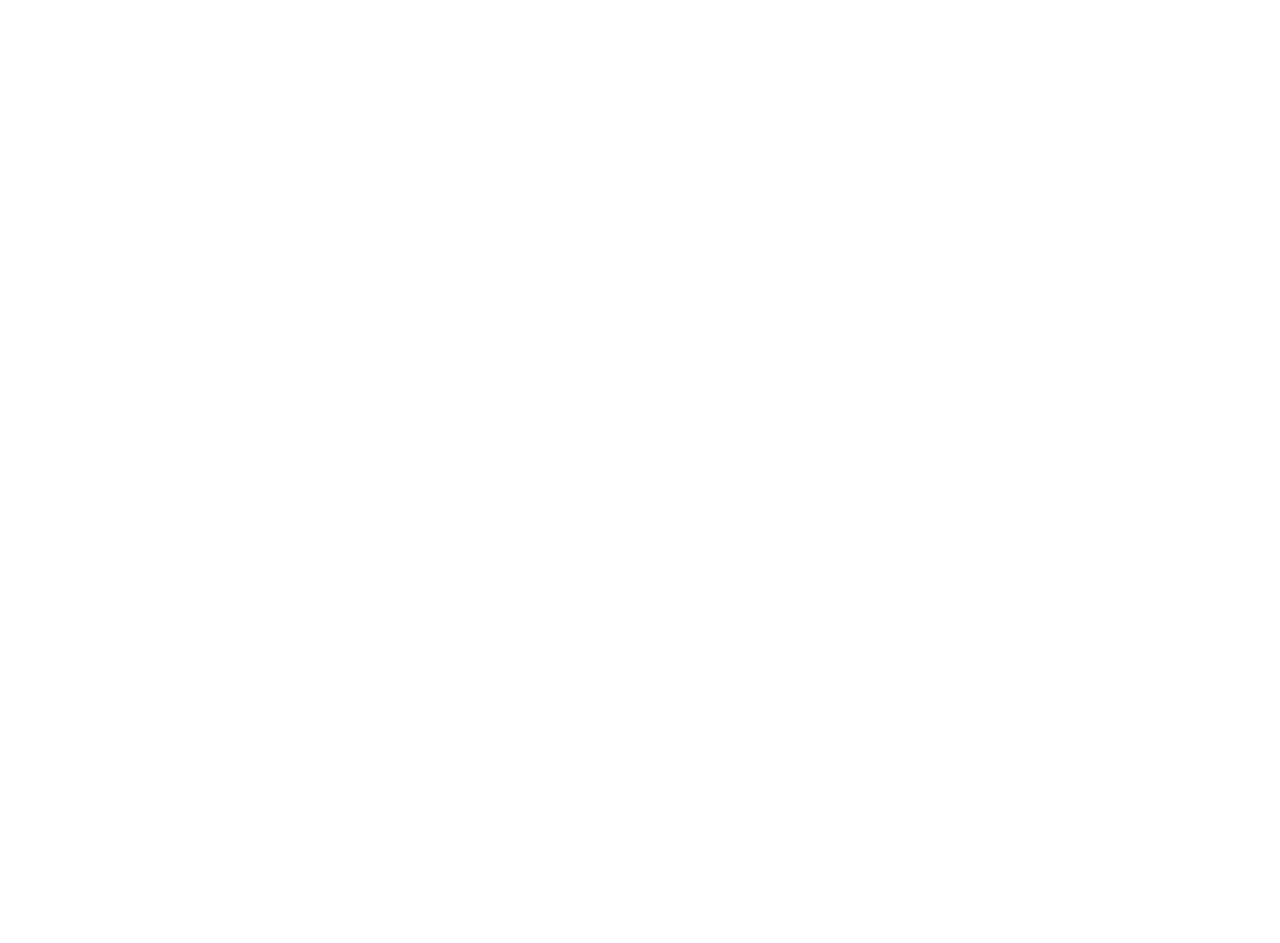
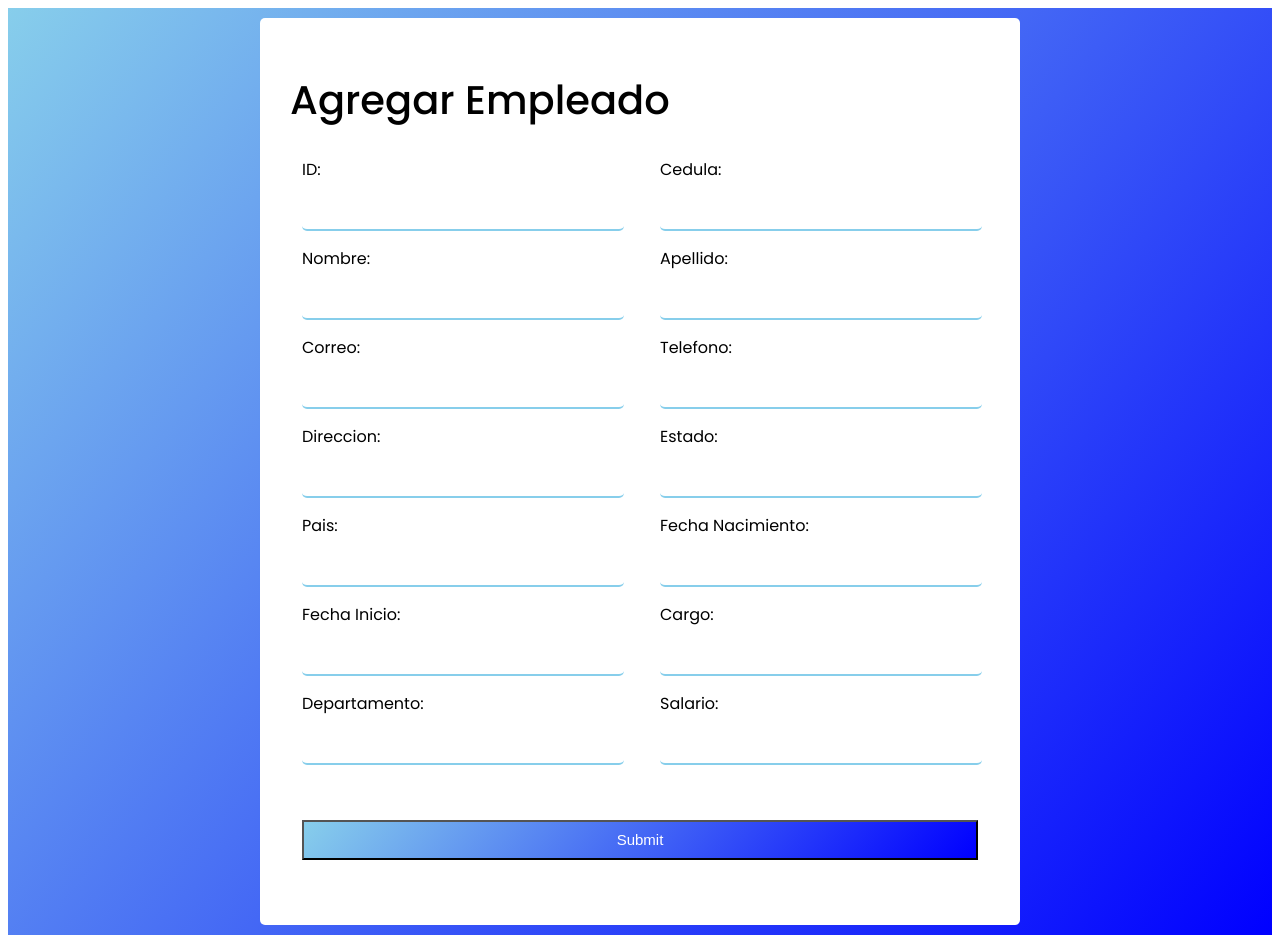
Before and after one commit to rbueno25/nomina, a React (Vite) app in the folder frontend/: page /agregar in a window 1280 px wide. Before the commit this address had no page. Before the commit the page ends 800 px from the top, so only its background shows below. Built offline with nearby package versions, Linux system fonts and the light colour scheme.

Commit message:
mostre los datos de la tabla

```diff
--- a/frontend/src/app/Login.jsx
+++ b/frontend/src/app/Login.jsx
@@ -43,24 +43,26 @@ const Login = () => {
 
           <div className="input-groupt">
             <div className="input-feild">
-              <div className="lala">
+              <div className="ok">
                 <label htmlFor="">Nombre de Usuario:</label>
                 <input
                   onChange={(event) => {
                     setValue({ ...value, username: event.target.value });
                   }}
                   type="text"
+                  className="input"
                 />
               </div>
             </div>
             <div className="input-feild">
-              <div className="lala">
+              <div className="ok">
                 <label htmlFor="">Contraseña: </label>
                 <input
                   onChange={(event) => {
                     setValue({ ...value, clave: event.target.value });
                   }}
                   type="password"
+                  className="input"
                 />
               </div>
             </div>
--- a/frontend/src/app/percepciones.jsx
+++ b/frontend/src/app/percepciones.jsx
@@ -1,40 +1,44 @@
 import React from 'react'
 import Table from '../components/Table'
+import { IoMdPersonAdd } from "react-icons/io";
+import '../css/ajustar.css'
 
 const Percepciones = () => {
 
   const rows = [
-     " IdEmpleados",
-     " Cedula",
-     " Nombre ",
-     " Apellido",
-     " Correo",
-     " Telefono",
-     " Direccion",
-     " Estado",
-     " Pais",
-     " FechaNac",
-     " FechaInicio",
-     " ID_TipoContrato",
-     " ID_Cargo",
-     " ID_Departamento",
+     "IdEmpleados",
+     "Cedula",
+     "Nombre ",
+     "Apellido",
+     "Correo",
+     "Telefono",
+     "Direccion",
+     "Estado",
+     "Pais",
+     "FechaNac",
+     "FechaInicio",
+     "ID_TipoContrato",
+     "ID_Cargo",
+     "ID_Departamento",
+     "SalarioBase",
   ]
 
   const columns = [
-    " IdEmpleados",
-    " Cedula",
-    " Nombre ",
-    " Apellido",
-    " Correo",
-    " Telefono",
-    " Direccion",
-    " Estado",
-    " Pais",
-    " FechaNac",
-    " FechaInicio",
-    " ID_TipoContrato",
-    " ID_Cargo",
-    " ID_Departamento",
+    "IdEmpleados",
+    "Cedula",
+    "Nombre ",
+    "Apellido",
+    "Correo",
+    "Telefono",
+    "Direccion",
+    "Estado",
+    "Pais",
+    "FechaNac",
+    "FechaInicio",
+    "TipoContrato",
+    "Cargo",
+    "Departamento",
+    "Salario",
  ]
 
  const api = {
@@ -42,6 +46,9 @@ const Percepciones = () => {
  }
   return (
     <>
+      <h1>Percepciones</h1>
+      <hr />
+      <button className='agregar'><IoMdPersonAdd /> Agregar</button>
     <Table columns={columns} rows={rows} api={api} />
     </>
   )
--- /dev/null
+++ b/frontend/src/components/Agregar.jsx
@@ -0,0 +1,97 @@
+import React from 'react'
+import '../css/agregar.css'
+
+const Agregar = () => {
+  return (
+    <>
+    <div className="lala">
+
+     <div class="container">
+
+        <div class="title"><h1>Agregar Empleado</h1></div>
+
+        <form className='formulario'>
+
+            <div class="form-group">
+              <span>ID: </span>
+              <input type="text" className='la'/>
+            </div>
+
+            <div class="form-group">
+              <span>Cedula: </span>
+              <input type="text" className='la'/>
+            </div>
+
+
+            <div class="form-group">
+                <span>Nombre: </span>
+                <input  type="text" className='la'/>
+            </div>
+
+
+            <div class="form-group">
+              <span>Apellido: </span>
+              <input type="text" className='la'/>
+            </div>
+
+            <div class="form-group">
+              <span>Correo: </span>
+              <input type="text" className='la'/>
+            </div>
+
+            <div class="form-group">
+              <span>Telefono: </span>
+              <input type="text" className='la'/>
+            </div>
+
+            <div class="form-group">
+              <span>Direccion: </span>
+              <input type="text" className='la'/>
+            </div>
+
+            <div class="form-group">
+              <span>Estado: </span>
+              <input type="text" className='la'/>
+            </div>
+
+            <div class="form-group">
+              <span>Pais: </span>
+              <input type="text" className='la'/>
+            </div>
+
+            <div class="form-group">
+              <span>Fecha Nacimiento: </span>
+              <input type="text" className='la'/>
+            </div>
+
+            <div class="form-group">
+              <span>Fecha Inicio: </span>
+              <input type="text" className='la'/>
+            </div>
+
+            <div class="form-group">
+              <span>Cargo: </span>
+              <input type="text" className='la'/>
+            </div>
+
+            <div class="form-group">
+              <span>Departamento: </span>
+              <input type="text" className='la'/>
+            </div>
+
+            <div class="form-group">
+              <span>Salario: </span>
+              <input type="text" className='la'/>
+            </div>
+
+            <div class="elboton">
+              <input type="submit" className='la'/>
+            </div>
+        </form>
+    </div>
+    </div>
+    </>
+  )
+}
+
+export default Agregar
--- a/frontend/src/css/Login.css
+++ b/frontend/src/css/Login.css
@@ -33,7 +33,7 @@
     width: 90%;
 }
 
-input[type="text"], input[type="password"] {
+.input[type="text"], .input[type="password"] {
     height: 32px;
     border: none;
     background-color:#172f74e3;
@@ -42,12 +42,12 @@ input[type="text"], input[type="password"] {
     font-size: 14px;
 }
 
-input:focus{
+.input:focus{
     outline: none;
     border: 1px solid #4485e7fb;
 }
 
-.lala {
+.ok {
     display: flex;
     flex-direction: column;
 }
--- /dev/null
+++ b/frontend/src/css/agregar.css
@@ -0,0 +1,82 @@
+@import url('https://fonts.googleapis.com/css2?family=Poppins:wght@100;200;300;500;700&family=Ubuntu:wght@300;500;700&display=swap');
+
+.lala {
+    display: flex;
+    justify-content: center;
+    align-items: center;
+    min-height: 60vh;
+    padding: 10px;
+    background: linear-gradient(130deg, skyblue, blue);
+    font-family: Poppins;
+}
+
+.container{
+    max-width: 700px;
+    width: 100%;
+    padding: 25px 30px;
+    background-color: #fff;
+    border-radius: 5px;
+}
+
+.container .title{
+    font-size: 25px;
+    font-weight: 600;
+
+}
+
+.container .formulario{
+    display: flex;
+    flex-wrap: wrap;
+    justify-content: space-between;
+    margin: 10px 12px 0px;
+}
+
+.formulario .form-group{
+    margin-bottom: 15px;
+    width: calc(100%/2 - 20px);
+}
+
+.formulario span{
+    display: block;
+    font-weight: 400;
+    margin-bottom: 5px;
+}
+
+.form-group .la{
+    width: 100%;
+    height: 40px;
+    outline: none;
+    border-radius: 5px;
+    border: 1px;
+    border-bottom: 2px solid skyblue
+}
+
+ .form-group .la:hover{
+    border: 1px solid black;
+}
+
+ .elboton{
+    width: 100%;
+    height: 40px;
+    margin: 40px 0;
+}
+
+ .elboton input[type="submit"]{
+    width: 100%;
+    height: 100%;
+    outline: none;
+    cursor: pointer;
+    background: linear-gradient(130deg, skyblue, blue);
+    color: white;
+    font-size: 15px;
+}
+
+.form-group select {
+    margin-bottom: 25px;
+    width: 100%;
+    height: 40px;
+    outline: none;
+    border-radius: 5px;
+    border: 1px;
+    border-bottom: 2px solid skyblue;
+}
--- /dev/null
+++ b/frontend/src/css/ajustar.css
@@ -0,0 +1,17 @@
+@import url('https://fonts.googleapis.com/css2?family=Poppins:ital,wght@0,100;0,200;0,300;0,400;0,500;0,600;0,700;0,800;0,900;1,100;1,200;1,300;1,400;1,500;1,600;1,700;1,800;1,900&display=swap');
+
+h1{
+    font-size: Poppins;
+    font-size: 40px;
+    font-weight: 500;
+}
+
+button.agregar {
+    font-family: Poppins;
+    font-size: 16px;
+    display: flex;
+    position: relative;
+    height: 40px;
+    background-color: #2E4053;
+    color: white;
+}
--- a/frontend/src/css/table.css
+++ b/frontend/src/css/table.css
@@ -1,10 +1,4 @@
 @import url('https://fonts.googleapis.com/css2?family=Poppins:wght@100;200;300;500;700&family=Ubuntu:wght@300;500;700&display=swap');
-
-body{
-    background-color: white;
-    font-family: 'poppins';
-    font-size: 13px;
-}
 
 
 .table{
@@ -13,7 +7,8 @@ body{
     align-items: center;
     min-width: 75vh;
     min-height: 50vh;
-
+    font-family: 'poppins';
+    font-size: 13px;
 }
 
 table{
--- a/frontend/src/router/router.jsx
+++ b/frontend/src/router/router.jsx
@@ -2,6 +2,7 @@ import React from "react";
 import { BrowserRouter as Router, Routes, Route } from 'react-router-dom';
 import Dashboard from '../app/Dashboard';
 import Percepciones from "../app/percepciones";
+import Agregar from "../components/Agregar";
 import Login from '../app/Login';
 
 const Path = () => {
@@ -10,6 +11,7 @@ const Path = () => {
             <Routes>
                 <Route path="/home" element={<Dashboard />} />
                 <Route path="/login" element={<Login />} />
+                <Route path="/agregar" element={<Agregar />} />
                 <Route path="/percepciones" element={<Percepciones />} />
             </Routes>
         </Router>
```
